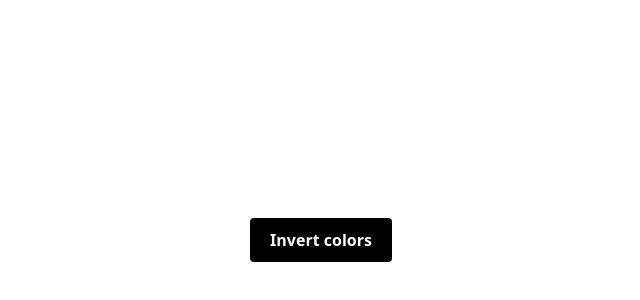
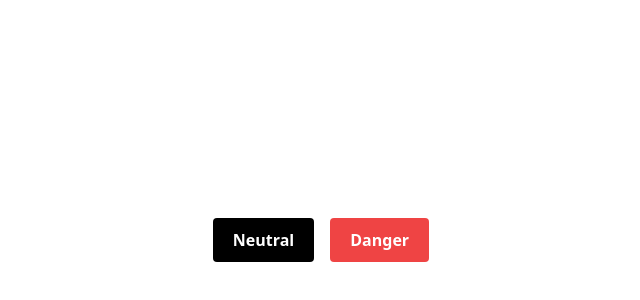
Before and after one commit to FlynnRider-000/nextjs-starter, a Next.js app: page / in a window 1280 px wide. Shown: the part 160-460 px from the top of the page, without its empty margins (319-959 px from the left). Built offline with nearby package versions, Linux system fonts and the light colour scheme.

Commit message:
refactor: show off Button variants

```diff
--- a/src/pages/index.tsx
+++ b/src/pages/index.tsx
@@ -1,24 +1,14 @@
-import clsx from "clsx";
-import { useState } from "react";
-
 import { Button } from "@/components/Button";
 
 export default function Page() {
-	const [inverted, setInverted] = useState(false);
-
 	return (
-		<div
-			className={clsx(
-				"flex flex-col items-center justify-center min-h-screen",
-				inverted && "bg-black",
-			)}
-		>
-			<Button
-				type="button"
-				onClick={() => setInverted((prevValue) => !prevValue)}
-			>
-				Invert colors
-			</Button>
+		<div className="flex flex-col items-center justify-center min-h-screen">
+			<div className="space-x-4">
+				<Button type="button">Neutral</Button>
+				<Button type="button" intent="danger">
+					Danger
+				</Button>
+			</div>
 		</div>
 	);
 }
```
